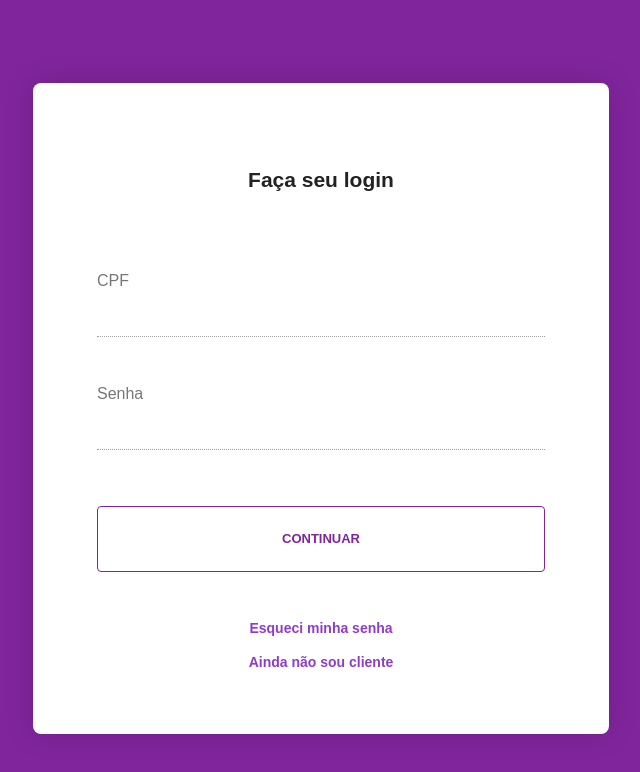
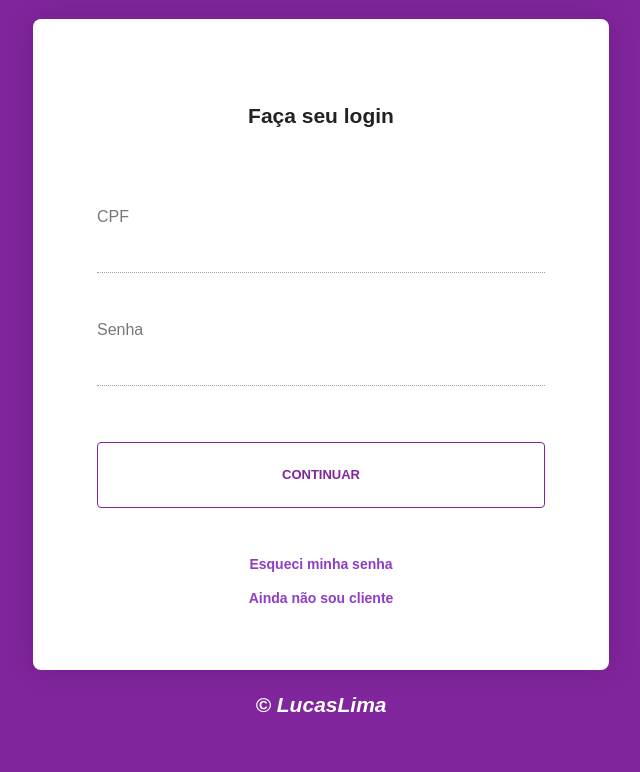
Before and after one commit to lucaslima433/Nubanklogin, a plain HTML site: page index.html in a window 1280 px wide. Shown: the whole page, without its empty margins (319-959 px from the left). Drawn offline with Linux system fonts and the light colour scheme.

Commit message:
adicionando footer

```diff
--- a/index.html
+++ b/index.html
@@ -21,5 +21,9 @@
         <a href="#">Ainda não sou cliente </a>
     </form>
 
+    <footer>
+        &copy; LucasLima
+    </footer>
+
 </body>
 </html>
--- a/style.css
+++ b/style.css
@@ -98,3 +98,12 @@ a:first-of-type {
 a + a {
     margin-top: 1.125rem;
 }
+
+footer {
+    font-size: 1.3125rem;
+    font-weight: 700;
+    margin-bottom: 5rem;
+    color: #fff;
+    text-align: center;
+    font-style: italic;
+}
```
